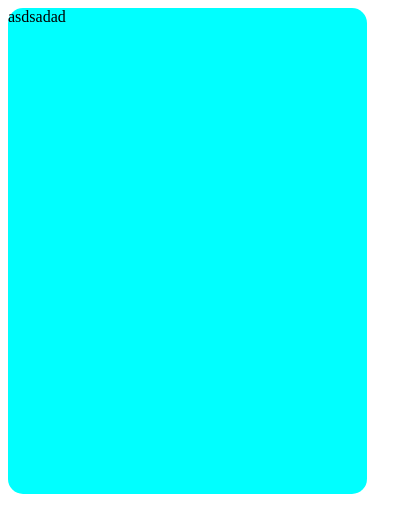
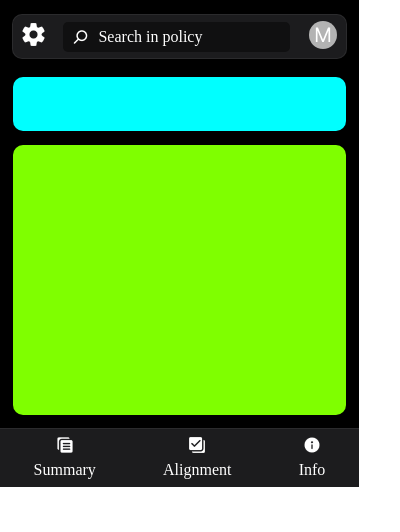
Before and after one commit to MajedAlghoul/Policy-Peek-extension, a browser extension: page pages/popup.html in a window 400 px wide. Drawn offline with Linux system fonts and the light colour scheme; files that its build step writes are made by us from their sources.

Commit message:
disabled redirecting for ui development & initiating ui with basic popup menu and navigation

```diff
--- a/pages/popup.html
+++ b/pages/popup.html
@@ -3,12 +3,61 @@
 <head>
     <meta charset="UTF-8">
     <meta name="viewport" content="width=device-width, initial-scale=1.0">
-    <link rel="stylesheet" href="styles.css">
+    <link rel="stylesheet" href="../styles/popup.css">
     <title>Document</title>
 </head>
 <body>
-    <div class="w">
-        asdsadad
+    <div id="bigContainer">
+        <div id="mainContainer">
+            <div id="defaultContainer">
+                <div id="topBarContainer">
+                    <a target="_blank" href="../pages/settings.html"><img style="width: 23px" class="topBarChild" src="../images/settings.png" alt=""></a>
+                    <div id="searchBarContainer">
+                        <img src="../images/search.png" alt="" class="searchChildren">
+                        <p class="searchChildren">Search in policy</p>
+                    </div>
+                    <a id="profileButton" href=""><img class="topBarChild" src="../images/profile.svg" alt=""></a>
+                </div>
+                <div id="contentContainer">
+                    <div id="contentResultContainer">
+
+                    </div>
+                    <div id="contentDisplayContainer">
+
+                    </div>
+                </div>
+            </div>
+            <div id="profileContainer">
+                <div id="accountContainer">
+                    <div id="nvBar">
+                        <a id="xButton" href=""><img style="width: 15px;height:15px"  src="../images/x.png" alt=""></a>
+                        <p id="pageTitleProfile">Profile</p>
+                        <a href="" id="redButtonAnch"><div id="redButton">Sign Out</div></a>
+                    </div>
+                    <div id="accountDisplay">
+
+                    </div>
+                </div>
+                <div id="sessionContainer">
+
+                </div>
+            </div>
+        </div>
+        <div id="bottomBarContainer">
+            <div id="summaryButtonContainer" class="bottomBarButtons">
+                <img style="width: 16px" src="../images/summary.png" alt="summary_icon" class="bottomBarChild">
+                <p class="bottomBarChild">Summary</p>
+            </div>
+            <div id="alignmentButtonContainer" class="bottomBarButtons">
+                <img style="width: 16px" src="../images/alignment.png" alt="summary_icon" class="bottomBarChild">
+                <p class="bottomBarChild">Alignment</p>
+            </div>
+            <div id="aboutButtonContainer" class="bottomBarButtons">
+                <img style="width: 16px" src="../images/info.png" alt="summary_icon" class="bottomBarChild">
+                <p class="bottomBarChild">Info</p>
+            </div>
+        </div>
     </div>
+    <script src="../scripts/popup.js"></script>
 </body>
 </html>
--- a/scripts/background.js
+++ b/scripts/background.js
@@ -2,8 +2,7 @@ let blockRule = {
   "id": 5,
   "priority": 1,
   "action": {
-    "type": "redirect",
-    "redirect": { "url": `${chrome.runtime.getURL('pages/loading.html')}` }
+    "type": "allow"
   },
   "condition": {
     "urlFilter": "*",
--- /dev/null
+++ b/scripts/popup.js
@@ -0,0 +1,9 @@
+document.getElementById('xButton').addEventListener('click', function(event) {
+    event.preventDefault();
+    document.getElementById('profileContainer').style.display = 'none';
+});
+
+document.getElementById('profileButton').addEventListener('click', function(event) {
+    event.preventDefault();
+    document.getElementById('profileContainer').style.display = 'block';
+});
--- /dev/null
+++ b/styles/popup.css
@@ -0,0 +1,142 @@
+body{
+    margin: 0;
+}
+#bigContainer{
+    background-color:#000000;
+    width: 359px;
+    height: 486px;
+}
+#mainContainer{
+    width: 100%;
+    height: 88%;
+    background-color: 161616;
+}
+#defaultContainer{
+    width: 100%;
+    height: 100%;
+    display: flex;
+    align-items: center;
+    padding-top: 4%;
+    flex-direction: column;
+}
+#bottomBarContainer{
+    color: #fff;
+    background-color: #1C1C1E;
+    width: 100%;
+    height: 12%;
+    border-top: 1px solid #ffffff11;
+    display: flex;
+    justify-content: space-around;
+    text-align: center;
+}
+.bottomBarButtons{
+    align-items: center;
+    justify-content: start;
+    gap: 8px;
+    display: flex;
+    flex-direction: column;
+    padding-top: 8px;
+}
+.bottomBarChild{
+    margin: 0;
+}
+
+#topBarContainer{
+    color: #fff;
+    background-color: #1C1C1E;
+    width: 93%;
+    height: 10%;
+    border: 1px solid #ffffff11;
+    display: flex;
+    justify-content: space-around;
+    text-align: center;
+    border-radius: 10px;
+    align-items: center;
+}
+#searchBarContainer{
+    background-color: #101011;
+    width: 68%;
+    height: 70%;
+    border-radius: 5px;
+    display: flex;
+    align-items:center;
+    justify-content: left;
+}
+.searchChildren{
+    margin-left: 5px;
+}
+#contentContainer{
+    margin-top: 5%;
+    width: 93%;
+    height: 79%;
+    display: flex;
+    flex-direction: column;
+    justify-content: space-between;
+}
+#contentResultContainer{
+    background-color: aqua;
+    width: 100%;
+    height: 16%;
+    border-radius: 10px;
+}
+#contentDisplayContainer{
+    background-color: chartreuse;
+    width: 100%;
+    height: 80%;
+    border-radius: 10px;
+}
+
+#profileContainer {
+    position: fixed;
+    border-radius: 10px;
+    top: 3%;
+    left: 3%;
+    width: 94%;
+    height: 82.5%;
+    border: 1px solid #ffffff11;
+    background-color: #1C1C1E;
+    display: none;
+    z-index: 1;
+    flex-direction: column;
+    justify-content:flex-start;
+    align-items:flex-start;
+}
+
+#accountContainer{
+    width: 100%;
+    height: 40%;
+}
+#nvBar{
+    width: 100%;
+    height: 30%;
+    display: flex;
+    justify-content:flex-start;
+    align-items:flex-start;
+    color: #fff;
+    font-size: 18px;
+}
+#redButton{
+    background-color: #DB3F42;
+    width: 120%;
+    height: 20px;
+    display: flex;
+    align-items: center;
+    justify-content: center;
+    border-radius: 5px;
+    font-size: 12px;
+    margin-top: 8px;
+}
+
+a{
+    text-decoration: none;
+    color: #fff;
+}
+#xButton{
+    margin-left: 3%;
+    margin-top: 8px;
+    margin-right: 35%;
+}
+#pageTitleProfile{
+    margin-top: 8px;
+    margin-right: 23%;
+}
--- a/styles/styles.css
+++ /dev/null
@@ -1,10 +0,0 @@
-body{
-    border-radius: 15px;
-    background-color:#00000000;
-}
-.w{
-    width: 359px;
-    height: 486px;
-    border-radius: 15px;
-    background-color: aqua;
-}
```
Also changed, not shown: images/alignment.png (added), images/alignment_selected.png (added), images/info.png (added), images/info_selected.png (added), images/profile.svg (added), images/search.png (added), images/settings.png (added), images/settings.svg (added), images/summary.png (added), images/summary_selected.png (added), images/x.png (added).
